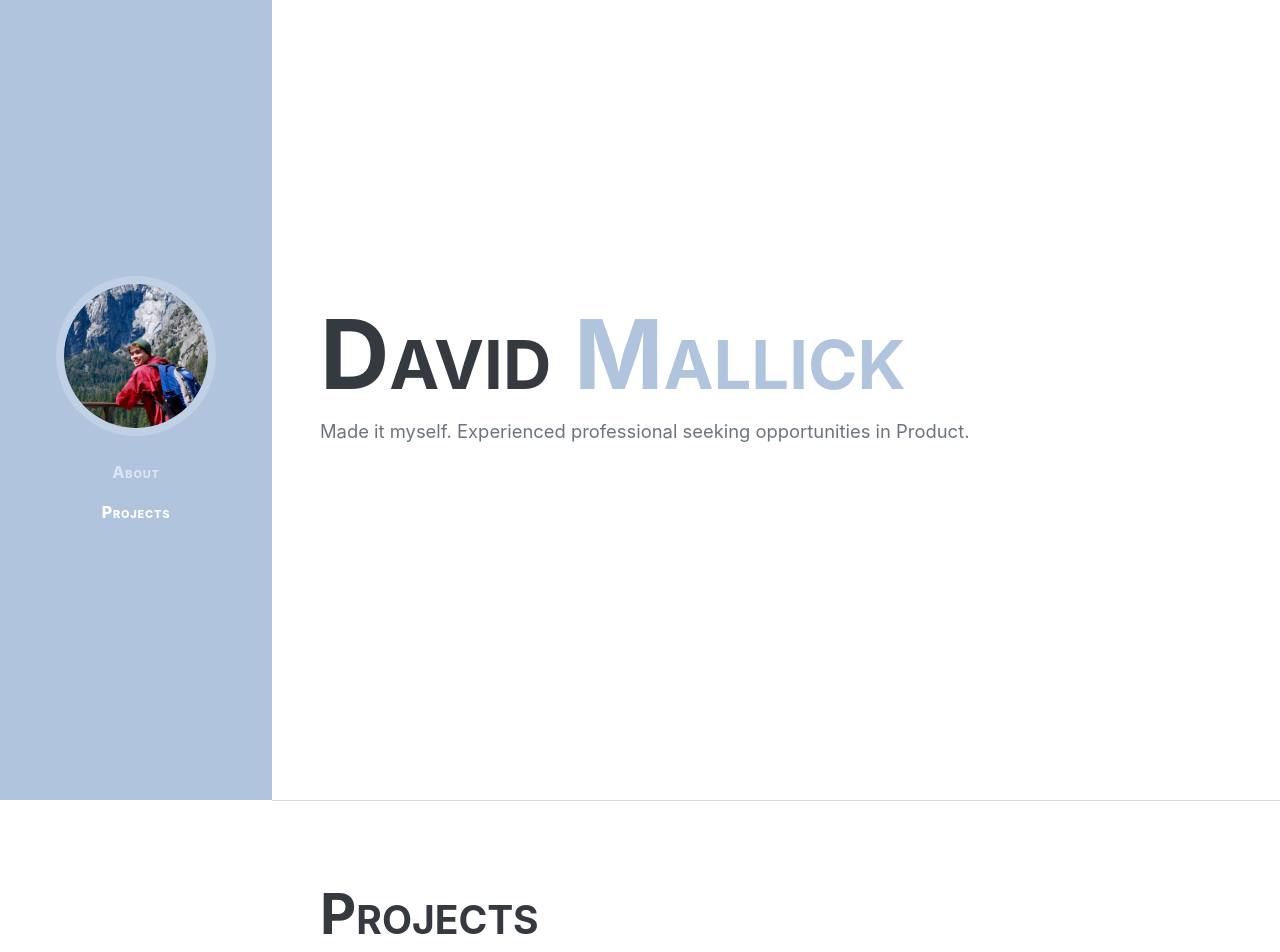
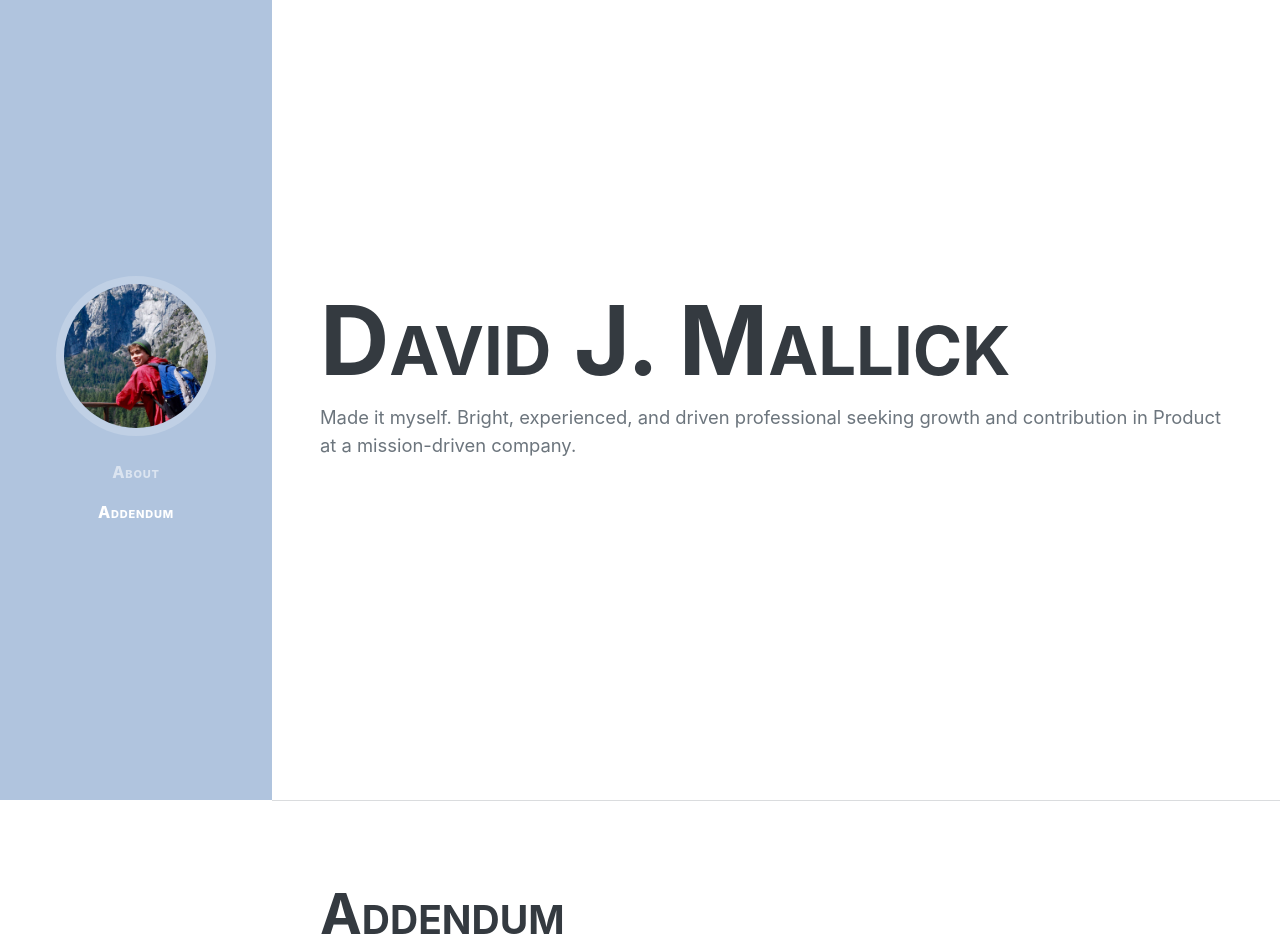
Before and after one commit to mallickd/mallickd.github.io, a plain HTML site: page index.html in a window 1280 px wide. Shown: the top 952 px of the page. Drawn offline with nearby package versions, Linux system fonts and the light colour scheme; a web font is replaced by a local one.

Commit message:
tweak title, section header, and bio

```diff
--- a/index.html
+++ b/index.html
@@ -26,7 +26,7 @@
             <div class="collapse navbar-collapse" id="navbarResponsive">
                 <ul class="navbar-nav">
                     <li class="nav-item"><a class="nav-link js-scroll-trigger" href="#about">About</a></li>
-                    <li class="nav-item"><a class="nav-link js-scroll-trigger" href="#experience">Projects</a></li>
+                    <li class="nav-item"><a class="nav-link js-scroll-trigger" href="#experience">Addendum</a></li>
                 </ul>
             </div>
         </nav>
@@ -36,17 +36,16 @@
             <section class="resume-section" id="about">
                 <div class="resume-section-content">
                     <h1 class="mb-3">
-                        David
-                        <span class="text-primary">Mallick</span>
+                        David J. Mallick
                     </h1>
-                    <p class="lead mb-5">Made it myself. Experienced professional seeking opportunities in Product.</p>
+                    <p class="lead mb-5">Made it myself. Bright, experienced, and driven professional seeking growth and contribution in Product at a mission-driven company.</p>
                 </div>
             </section>
             <hr class="m-0" />
             <!-- Projects-->
             <section class="resume-section" id="experience">
                 <div class="resume-section-content">
-                    <h2 class="mb-5">Projects</h2>
+                    <h2 class="mb-5">Addendum</h2>
                     <div class="d-flex flex-column flex-md-row justify-content-between mb-5">
                         <div class="flex-grow-1">
                             <h3 class="mb-0">eBay Auction Application</h3>
```
